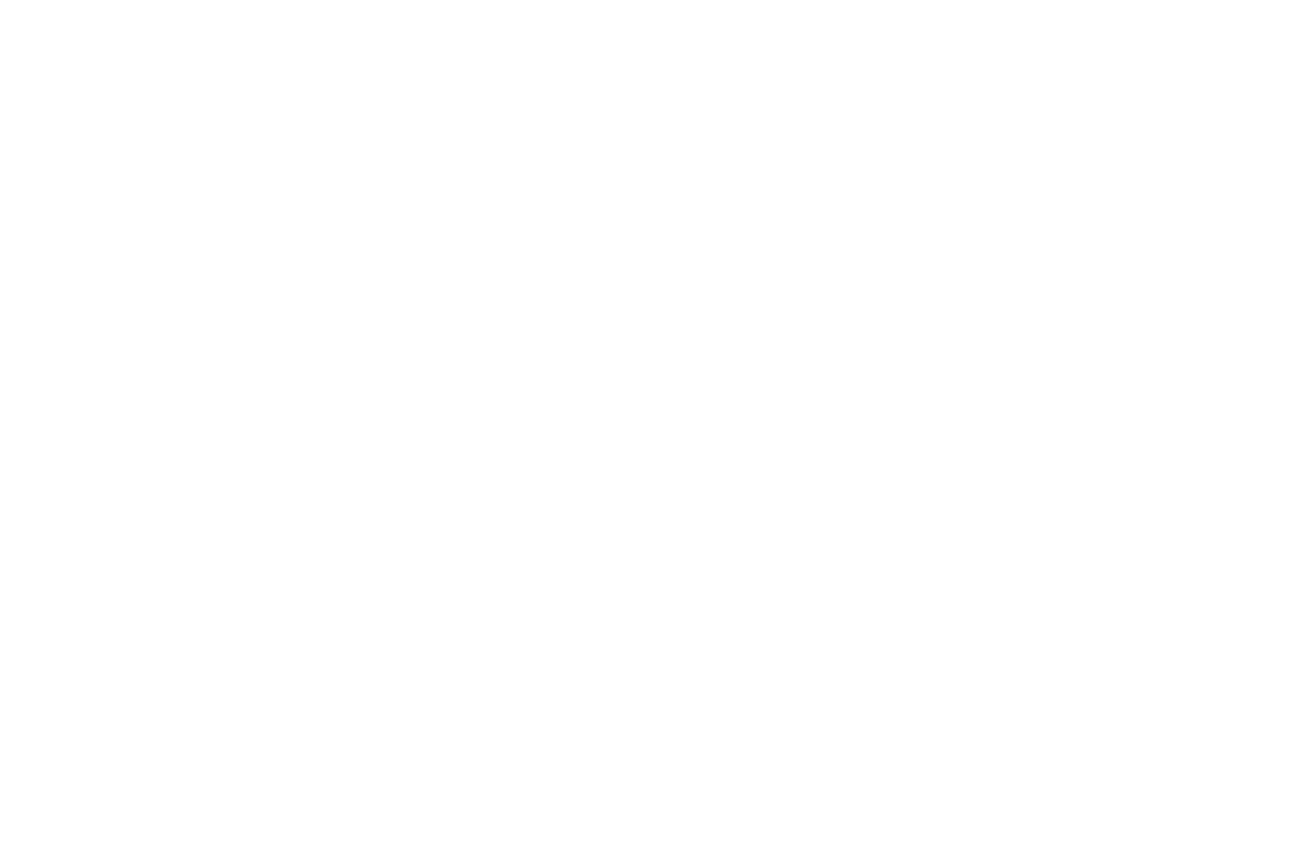
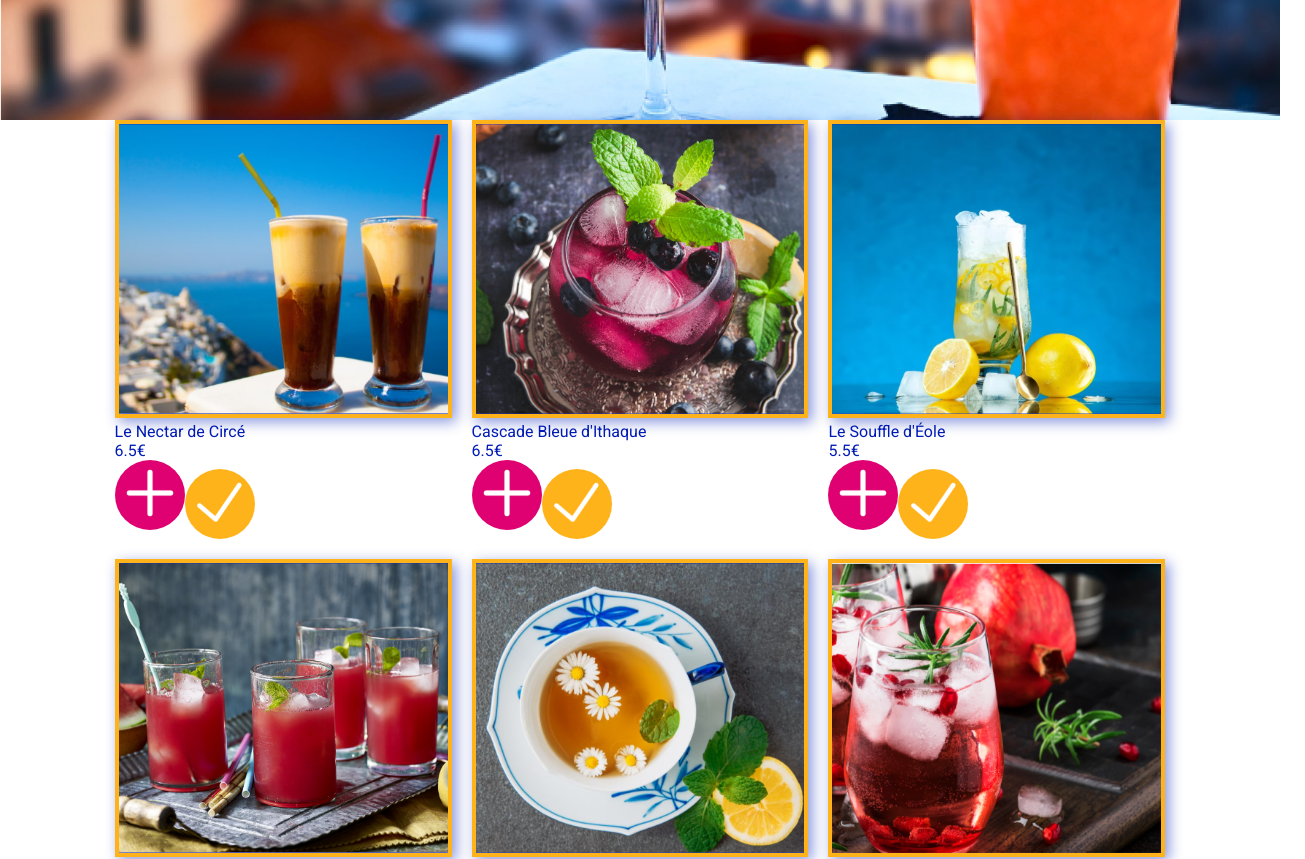
Before and after one commit to Chlopes92/OdysseeCulinaire, a React (Create React App) app: page /products/boissons in a window 1280 px wide. Before the commit this address had no page. Shown: the part 740-1599 px from the top of the page, 1305 px wide, since content can reach past the window. Before the commit the page ends 800 px from the top, so only its background shows below. Built offline with nearby package versions, Linux system fonts and the light colour scheme.

Commit message:
filtrage par catégorie

```diff
--- a/src/AppRouter.tsx
+++ b/src/AppRouter.tsx
@@ -24,7 +24,7 @@
                     element: <ProductsPage />,
                 },
                 {
-                    path: "/product/:id",
+                    path: "/products/:id",
                     element: <ProductDetailPage />,
                 },
                 {
--- a/src/components/ProductItem/ProductItem.tsx
+++ b/src/components/ProductItem/ProductItem.tsx
@@ -19,10 +19,10 @@
             <p>{title}</p>
             <p>{price}€</p>
             <button className={style.buttonToSelected} onClick={() => addOne(product, 1)}>
-                <img src="image/icons/plus.png" alt="ajouter un produit au panier" />
+                <img src="/image/icons/plus.png" alt="ajouter un produit au panier" />
             </button>
             <button className={style.buttonAddToCart} onClick={() => addOne(product, 1)}>
-                <img src="image/icons/check.png" alt="ajouter un produit au panier" />
+                <img src="/image/icons/check.png" alt="ajouter un produit au panier" />
             </button>
 
         </main>
--- a/src/mocks/products.ts
+++ b/src/mocks/products.ts
@@ -32,7 +32,7 @@
 mythologie?: string | null;
 price: number;
 maxQuantity: number;
-category: ProductCategoryType[];
+category: string[];
 tags?: TagType[];
 allergy?: ProductAllergyType[];
 img: IProductImg;
--- a/src/pages/ProductDetailPage.tsx
+++ b/src/pages/ProductDetailPage.tsx
@@ -1,9 +1,32 @@
+import { PRODUCTS } from "mocks/products";
+import {
+    useParams,
+    // useNavigate
+} from "react-router-dom";
+import Carousel from "components/Carousel/Carousel";
+import ProductItem from "components/ProductItem/ProductItem";
+import style from './ProductsPage.module.css'
+import { ProductCategoryType } from "mocks/products";
+
+
+
 const ProductDetailPage = () =>{
+    // If si pas category envoi page error
+    // const navigate = useNavigate();
+    // navigate("/error");
+    let { id } = useParams();
+    let product_displayed = PRODUCTS.filter(product => product.category.includes(id ?? ''))
     return (
-        <main>
-            <h1>ProductDetail</h1>
-        </main>
-    );
+        <section>
+            <Carousel />
+        <ul className={style.menu}>
+            {product_displayed.map((product) =>
+                <li key={product.id}>
+                    <ProductItem product={product} />
+                </li>)}
+        </ul>
+        </section>
+    )
 }
 
 export default ProductDetailPage;
```
